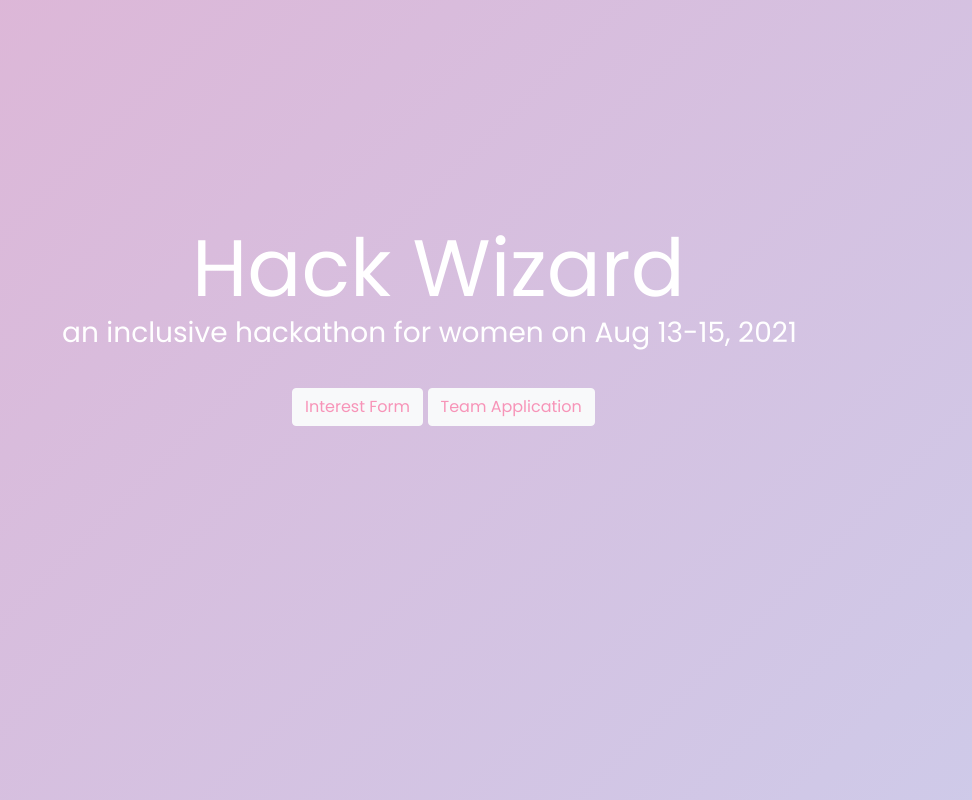
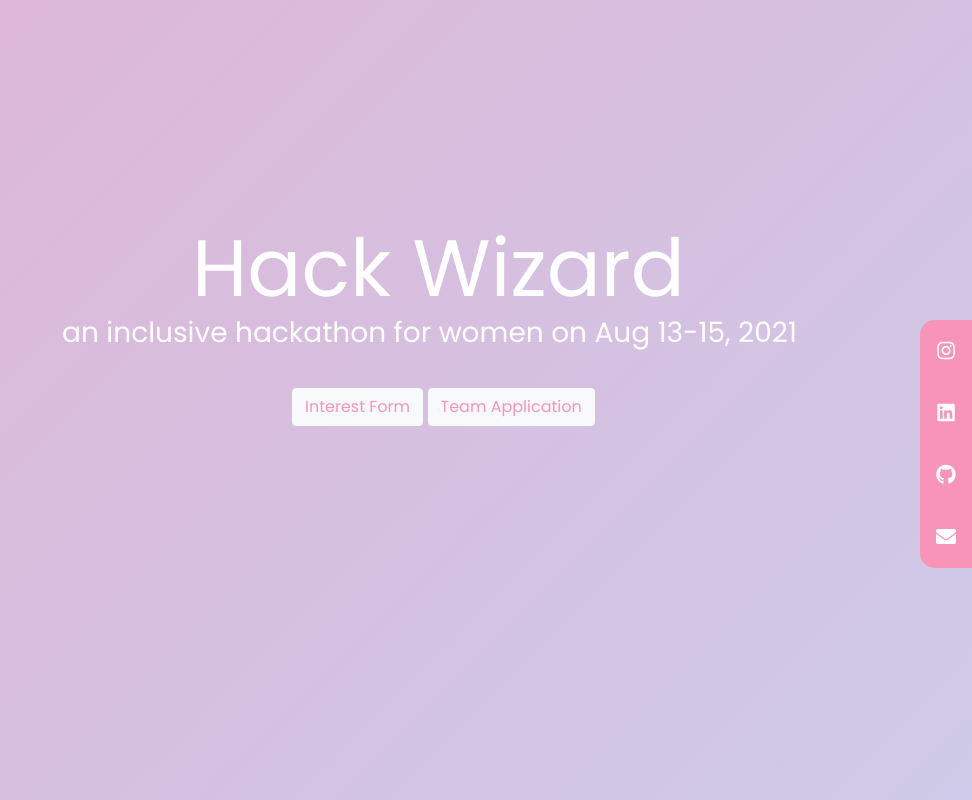
Before and after one commit to anjalichaturvedi/hackwizard, a plain HTML site: page home.html in a window 1280 px wide. Shown: the whole page, without its empty margins (308-1280 px from the left). Drawn offline with nearby package versions, Linux system fonts and the light colour scheme.

Commit message:
added social bar

```diff
--- a/home.html
+++ b/home.html
@@ -8,8 +8,15 @@
     <link rel="preconnect" href="https://fonts.gstatic.com">
     <link href="https://fonts.googleapis.com/css2?family=Poppins&display=swap" rel="stylesheet">
     <link rel="stylesheet" href="https://maxcdn.bootstrapcdn.com/bootstrap/4.0.0/css/bootstrap.min.css" integrity="sha384-Gn5384xqQ1aoWXA+058RXPxPg6fy4IWvTNh0E263XmFcJlSAwiGgFAW/dAiS6JXm" crossorigin="anonymous">
+    <link rel="stylesheet" href="https://use.fontawesome.com/releases/v5.12.1/css/all.css" crossorigin="anonymous">
   </head>
   <body>
+    <div class="icon-bar">
+     <a href="https://www.instagram.com/superpositionnewdelhi/" target="_blank" class="instagram"><i class="fab fa-instagram"></i></a>
+     <a href="https://www.linkedin.com/company/superpositionnewdelhi/" target="_blank" class="linkedin"><i class="fab fa-linkedin"></i></a>
+     <a href="https://github.com/anjalichaturvedi/hackwizard" target="_blank" class="linkedin"><i class="fab fa-github"></i></a>
+     <a href="mailto:ch.newdelhi@superposition.tech" target="_blank" class="email"><i class="fas fa-envelope"></i></a>
+   </div>
     <div class="intro">
       <h2>Hack Wizard</h2>
       <h3>an inclusive hackathon for women on Aug 13-15, 2021</h3>
--- a/style.css
+++ b/style.css
@@ -16,6 +16,46 @@ body {
 		background-position: 0% 50%;
 	}
 }
+
+/* SOCIAL MEDIA BAR */
+.icon-bar {
+  position: fixed;
+  top: 40%;
+  -webkit-transform: translateY(50%);
+  -ms-transform: translateY(50%);
+  transform: translateY(0%);
+  right: 0;
+  z-index: 9999!important;
+}
+
+.icon-bar a {
+  display: block;
+  text-align: center;
+  padding: 16px;
+  : all 0transition.4s ease;
+  color: white;
+  font-size: 20px;
+  background-color: #F794B8;
+}
+
+.icon-bar a:hover {
+  color: #ffdbe5;
+}
+
+.instagram {
+  color: white;
+  border-radius: 15px 0px 0px 0px;
+}
+
+.linkedin {
+  color: white;
+}
+
+.email {
+  color: white;
+  border-radius: 0px 0px 0px 15px;
+}
+
 
 .intro a {
   color: #F794B8;
@@ -47,3 +87,11 @@ body {
   margin-top: 30px;
   font-family: 'Poppins', sans-serif;
 }
+
+.social a {
+  color: white;
+}
+
+.social a:hover {
+  color: white;
+}
```
